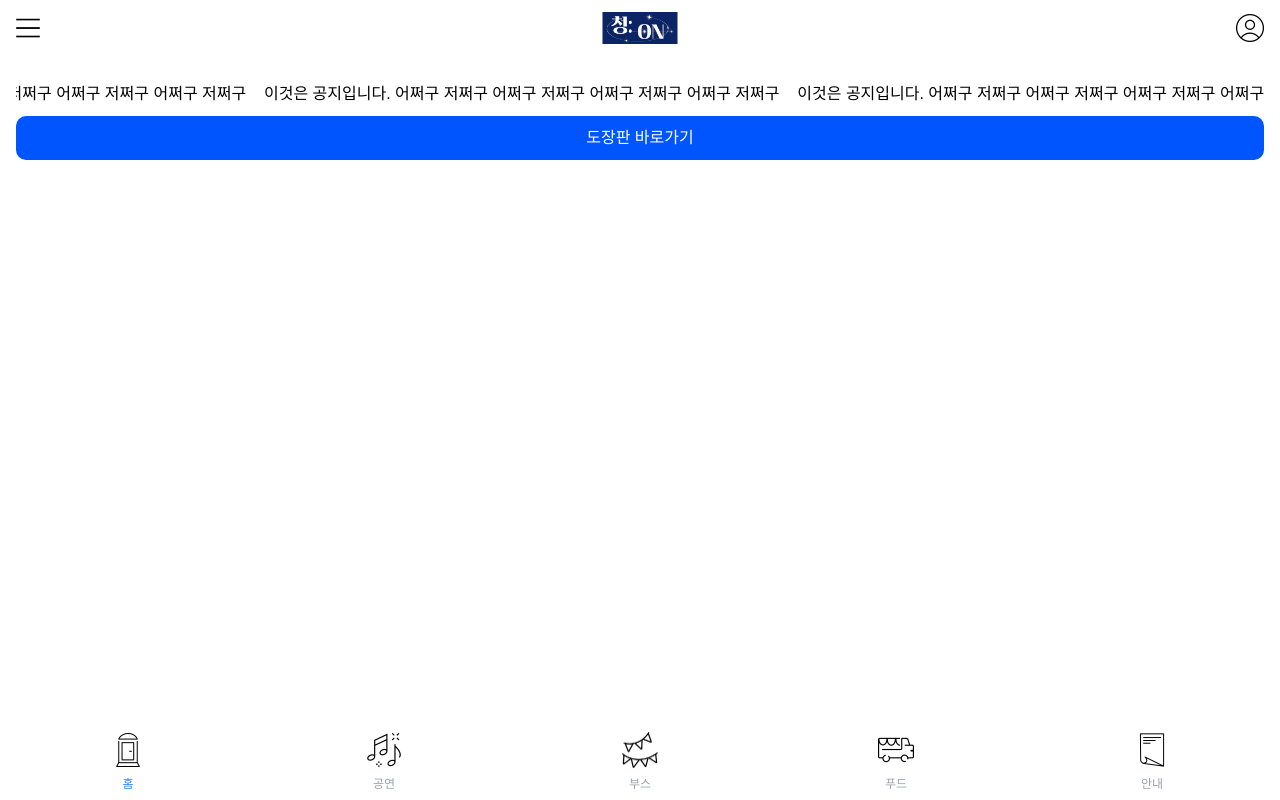
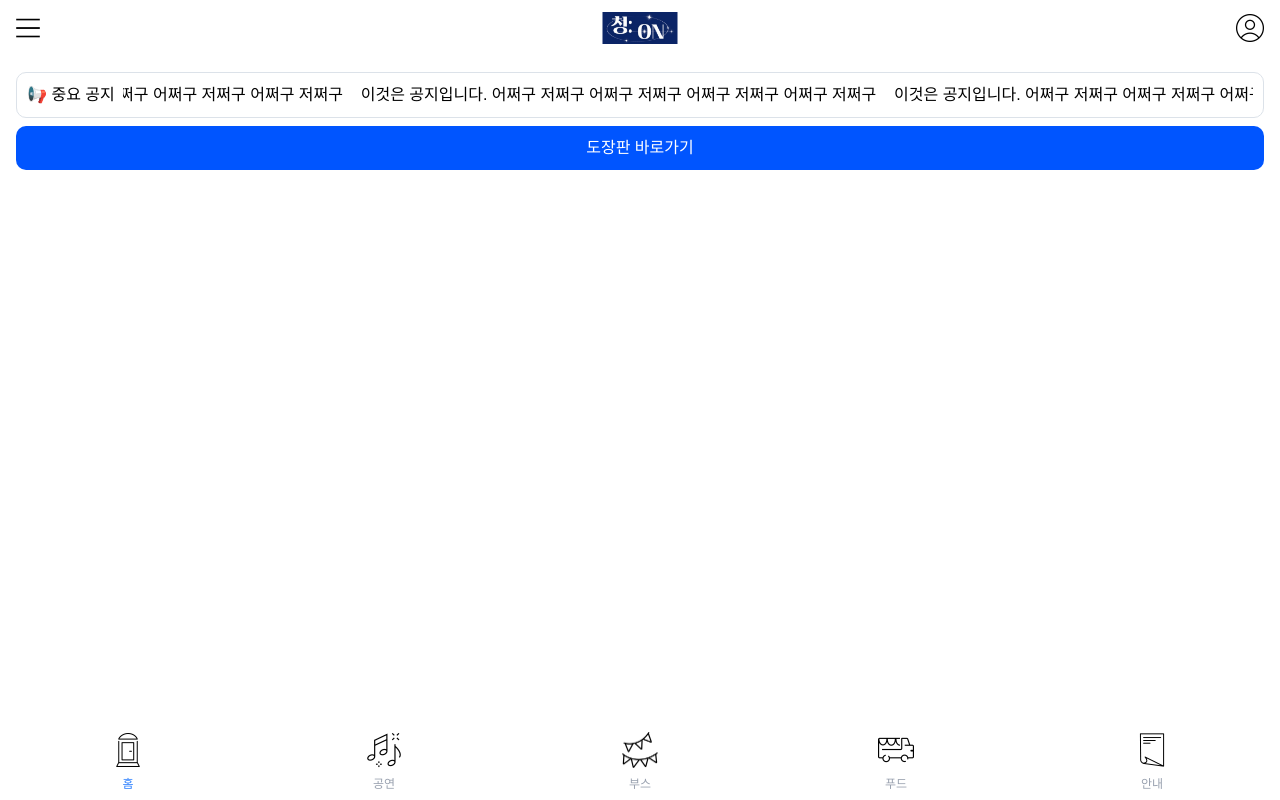
Before and after one commit to LUCAUS-Likelion14th/FrontEnd, a Next.js app: page / in a window 1280 px wide. Shown: the top 800 px of the page. Built offline with nearby package versions, Linux system fonts and the light colour scheme.

Commit message:
design:  공지 영역 UI 수정 (#2)

```diff
--- a/app/page.tsx
+++ b/app/page.tsx
@@ -4,8 +4,10 @@ import StampShortcutButton from "@/components/home/StampShortcutButton";
 export default function Home() {
   return (
     <main className="p-4">
-      <NoticeBanner />
-      <StampShortcutButton />
+      <div className="flex flex-col gap-2">
+        <NoticeBanner />
+        <StampShortcutButton />
+      </div>
     </main>
   );
 }
--- a/components/home/NoticeBanner.tsx
+++ b/components/home/NoticeBanner.tsx
@@ -2,8 +2,9 @@ import Marquee from "@/components/ui/Marquee";
 
 export default function NoticeBanner() {
   return (
-    <div>
-      <Marquee text="이것은 공지입니다. 어쩌구 저쩌구 어쩌구 저쩌구 어쩌구 저쩌구 어쩌구 저쩌구" />
+    <div className="flex flex-row gap-2 whitespace-nowrap w-full p-2.5 rounded-[10px] bg-white text-black border-[#DCE2E9] border">
+        <div>📢 중요 공지</div>
+        <Marquee text="이것은 공지입니다. 어쩌구 저쩌구 어쩌구 저쩌구 어쩌구 저쩌구 어쩌구 저쩌구" />
     </div>
   );
 }
--- a/components/ui/Marquee.tsx
+++ b/components/ui/Marquee.tsx
@@ -1,7 +1,7 @@
 export default function Marquee({ text }: { text: string }) {
   return (
-    <div className="overflow-hidden whitespace-nowrap hover:[animation-play-state:paused] w-full p-[10px] rounded-[10px] bg-white text-black">
-      <span className="inline-block animate-marquee">
+    <div className="overflow-hidden group">
+      <span className="inline-block animate-marquee group-hover:[animation-play-state:paused]">
         {text}&nbsp;&nbsp;&nbsp;&nbsp;{text}&nbsp;&nbsp;&nbsp;&nbsp;{text}
       </span>
     </div>
```
